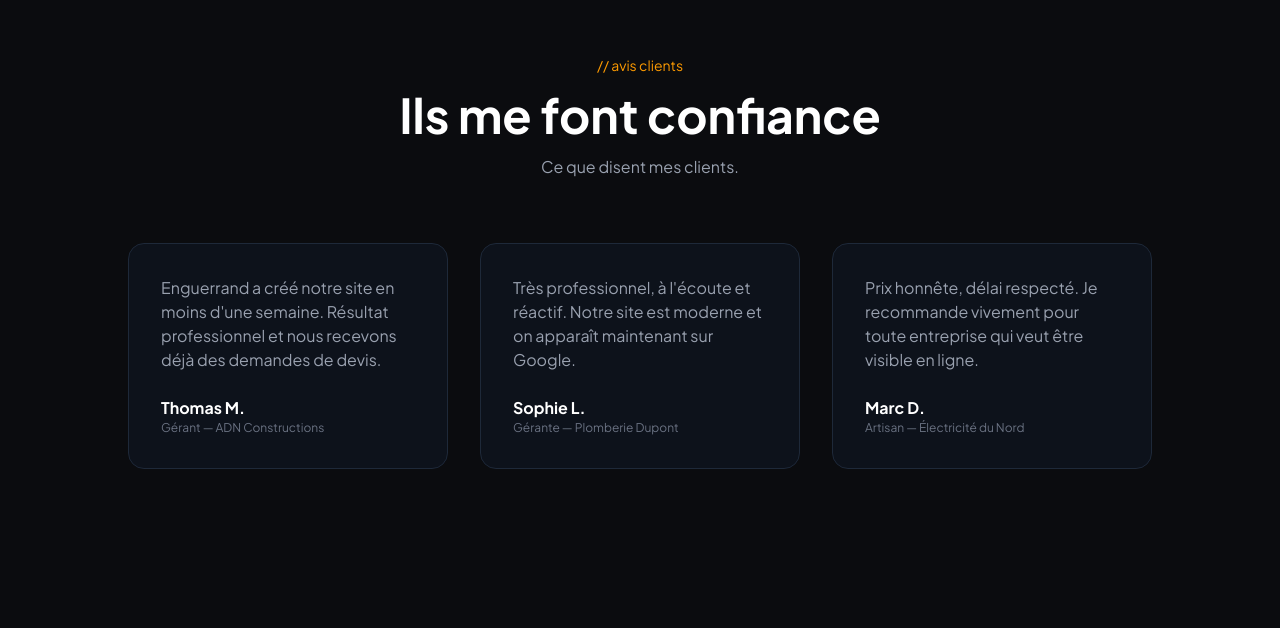
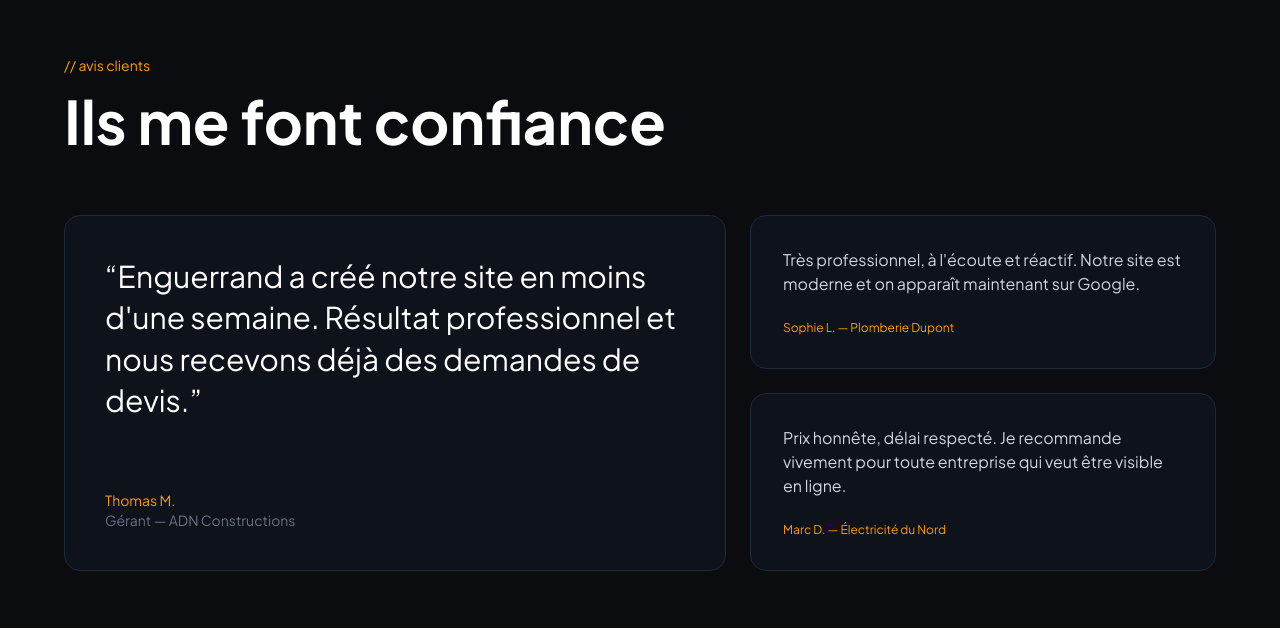
Before and after one commit to enguerrandbourghelle/agence-demo, a Next.js app: page / in a window 1280 px wide. Shown: the part 5112-5740 px from the top of the page. Built offline with nearby package versions, Linux system fonts and the light colour scheme.

Commit message:
feat: mise en page asymetrique pour Temoignages

```diff
--- a/components/Temoignages.tsx
+++ b/components/Temoignages.tsx
@@ -2,41 +2,38 @@ import AnimatedSection from "./AnimatedSection";
 
 export default function Temoignages() {
   return (
-    <section className="py-24 px-6">
-      <div className="max-w-5xl mx-auto">
+    <section className="py-24 px-6 md:px-16">
+      <div className="max-w-6xl mx-auto">
         <AnimatedSection>
-          <p className="font-mono text-sm text-amber-500 mb-4 text-center">{"// avis clients"}</p>
-          <h2 className="font-serif text-4xl md:text-5xl font-bold text-center mb-4 text-white">Ils me font confiance</h2>
-          <p className="text-center text-gray-400 mb-16">Ce que disent mes clients.</p>
+          <p className="font-mono text-sm text-amber-500 mb-4">{"// avis clients"}</p>
+          <h2 className="font-serif text-5xl md:text-6xl font-bold mb-16 text-white">Ils me font confiance</h2>
         </AnimatedSection>
-        <div className="grid grid-cols-1 md:grid-cols-3 gap-8">
-          <AnimatedSection>
-            <div className="bg-gray-900/50 border border-gray-800 rounded-2xl p-8">
-              <p className="text-gray-400 mb-6">Enguerrand a créé notre site en moins d&apos;une semaine. Résultat professionnel et nous recevons déjà des demandes de devis.</p>
+        <div className="grid grid-cols-1 md:grid-cols-12 gap-6">
+          <AnimatedSection className="md:col-span-7">
+            <div className="bg-gray-900/50 border border-gray-800 rounded-2xl p-10 h-full flex flex-col justify-between">
+              <p className="font-serif text-2xl md:text-3xl text-white leading-snug mb-8">
+                &ldquo;Enguerrand a créé notre site en moins d&apos;une semaine. Résultat professionnel et nous recevons déjà des demandes de devis.&rdquo;
+              </p>
               <div>
-                <p className="font-serif font-bold text-white">Thomas M.</p>
-                <p className="font-mono text-gray-500 text-xs">Gérant — ADN Constructions</p>
+                <p className="font-mono text-amber-500 text-sm">Thomas M.</p>
+                <p className="text-gray-500 text-sm">Gérant — ADN Constructions</p>
               </div>
             </div>
           </AnimatedSection>
-          <AnimatedSection>
-            <div className="bg-gray-900/50 border border-gray-800 rounded-2xl p-8">
-              <p className="text-gray-400 mb-6">Très professionnel, à l&apos;écoute et réactif. Notre site est moderne et on apparaît maintenant sur Google.</p>
-              <div>
-                <p className="font-serif font-bold text-white">Sophie L.</p>
-                <p className="font-mono text-gray-500 text-xs">Gérante — Plomberie Dupont</p>
+          <div className="md:col-span-5 flex flex-col gap-6">
+            <AnimatedSection>
+              <div className="bg-gray-900/50 border border-gray-800 rounded-2xl p-8">
+                <p className="text-gray-300 mb-6">Très professionnel, à l&apos;écoute et réactif. Notre site est moderne et on apparaît maintenant sur Google.</p>
+                <p className="font-mono text-amber-500 text-xs">Sophie L. — Plomberie Dupont</p>
               </div>
-            </div>
-          </AnimatedSection>
-          <AnimatedSection>
-            <div className="bg-gray-900/50 border border-gray-800 rounded-2xl p-8">
-              <p className="text-gray-400 mb-6">Prix honnête, délai respecté. Je recommande vivement pour toute entreprise qui veut être visible en ligne.</p>
-              <div>
-                <p className="font-serif font-bold text-white">Marc D.</p>
-                <p className="font-mono text-gray-500 text-xs">Artisan — Électricité du Nord</p>
+            </AnimatedSection>
+            <AnimatedSection>
+              <div className="bg-gray-900/50 border border-gray-800 rounded-2xl p-8">
+                <p className="text-gray-300 mb-6">Prix honnête, délai respecté. Je recommande vivement pour toute entreprise qui veut être visible en ligne.</p>
+                <p className="font-mono text-amber-500 text-xs">Marc D. — Électricité du Nord</p>
               </div>
-            </div>
-          </AnimatedSection>
+            </AnimatedSection>
+          </div>
         </div>
       </div>
     </section>
```
